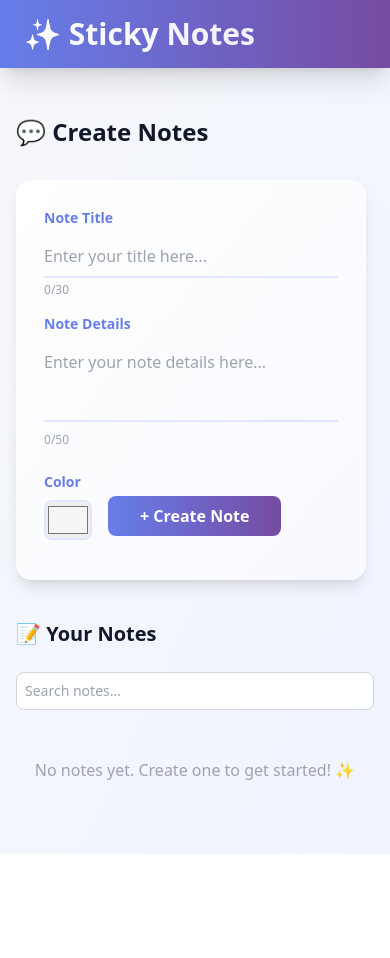
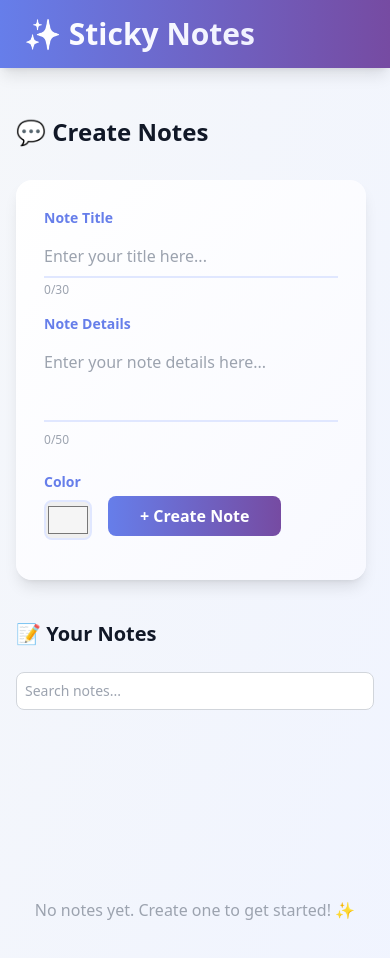
Before and after one commit to Prarabadha/React-typescript-notesapp, a React (Create React App) app: page / in a window 390 px wide. Shown: the top 958 px of the page. Before the commit the page ends 854 px from the top, so only its background shows below. Built offline with nearby package versions, Linux system fonts and the light colour scheme; some icons are missing.

Commit message:
updated the Notes file

```diff
--- a/src/components/Notes.tsx
+++ b/src/components/Notes.tsx
@@ -28,7 +28,7 @@ const Notes: React.FC<noteListProps> = ({
   setSearchValue,
 }) => {
   const [currentPage, setCurrentPage] = useState(1);
-  const notesPerPage = 9;
+  const notesPerPage = 6;
 
   const totalPages = Math.ceil(notes.length / notesPerPage);
   const startIndex = (currentPage - 1) * notesPerPage;
@@ -63,7 +63,7 @@ const Notes: React.FC<noteListProps> = ({
       </div>
 
       {notes.length === 0 ? (
-        <div className="text-center py-12 sm:py-16 text-gray-400">
+        <div className="text-center py-12 sm:py-16 text-gray-400 h-[400px] flex flex-col justify-center items-center gap-4">
           <p className="text-base sm:text-lg font-medium">
             No notes yet. Create one to get started! ✨
           </p>
@@ -71,6 +71,7 @@ const Notes: React.FC<noteListProps> = ({
       ) : (
         <>
           {/* Notes Grid */}
+          <div>
             <div className="grid grid-cols-1 sm:grid-cols-2 lg:grid-cols-3 gap-3 sm:gap-4 py-4 sm:py-5 animate-slideUp">
               {paginatedNotes.map((note) => (
                 <NoteList
@@ -85,6 +86,7 @@ const Notes: React.FC<noteListProps> = ({
                   handleSaveEdit={handleSaveEdit}
                 />
               ))}
+            </div>
           </div>
 
           {/* Pagination Controls */}
```
Lines whose indentation alone changed are shown as unchanged.
